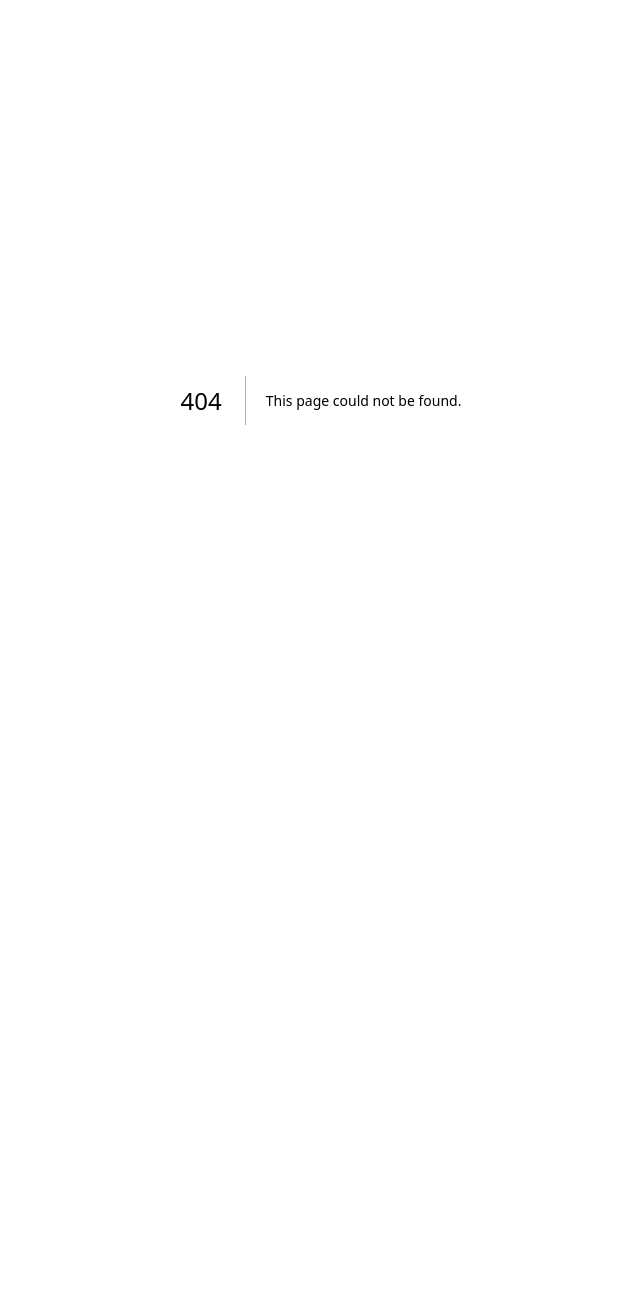
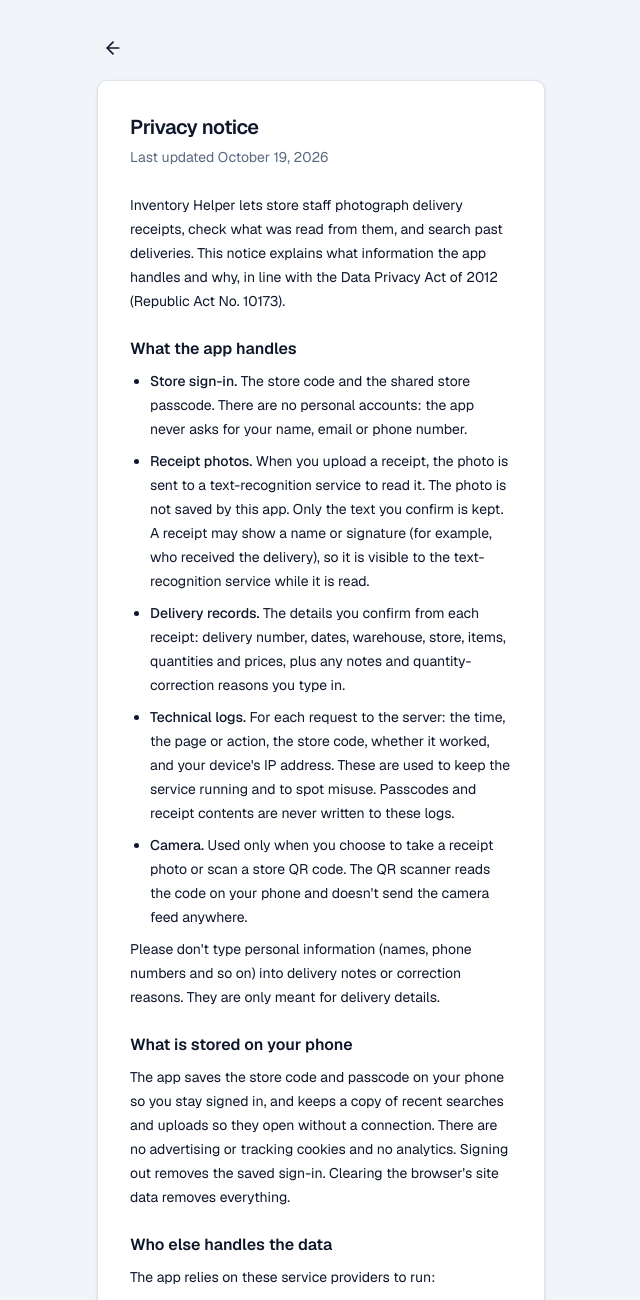
Before and after one commit to andyanunciacion/osave-inv-helper-ui, a Next.js app: page /privacy in a window 1280 px wide. Before the commit this address had no page. Shown: the top 1300 px of the page, without its empty margins (319-959 px from the left). Before the commit the page ends 800 px from the top, so only its background shows below. Built offline with nearby package versions, Linux system fonts and the light colour scheme.

Commit message:
#86 Add a privacy notice page linked from sign-in and the footer

```diff
--- a/src/app/page.tsx
+++ b/src/app/page.tsx
@@ -1,4 +1,6 @@
+import Link from "next/link";
 import { Boxes } from "lucide-react";
+import { Button } from "@/components/ui/button";
 import { InstallTip } from "@/features/install/components/install-tip";
 import { StoreCodeForm } from "@/features/store-session/components/store-code-form";
 
@@ -15,6 +17,14 @@ export default function Home() {
         <main className="flex flex-col gap-6 rounded-lg border bg-card p-6 text-card-foreground shadow-sm sm:p-8">
           <StoreCodeForm />
         </main>
+        <Button
+          variant="link"
+          className="self-center text-muted-foreground"
+          nativeButton={false}
+          render={<Link href="/privacy" />}
+        >
+          Privacy notice
+        </Button>
       </div>
       {/* Installing before signing in saves a second sign-in: the installed
           iPhone app doesn't share Safari's saved store session. */}
--- /dev/null
+++ b/src/app/privacy/page.tsx
@@ -0,0 +1,35 @@
+import type { Metadata } from "next";
+import Link from "next/link";
+import { ArrowLeft } from "lucide-react";
+import { Button } from "@/components/ui/button";
+import { PrivacyNotice } from "@/features/privacy/components/privacy-notice";
+
+export const metadata: Metadata = {
+  title: "Privacy notice · Inventory Helper",
+};
+
+// Not behind RequireStoreSession: the notice has to be readable before
+// signing in.
+export default function PrivacyPage() {
+  return (
+    <div className="flex flex-1 flex-col items-center gap-6 bg-background px-4 py-8 font-sans">
+      <div className="flex w-full max-w-md flex-col gap-4">
+        <div className="flex items-center">
+          <Button
+            variant="ghost"
+            size="icon-lg"
+            className="md:size-8"
+            aria-label="Back"
+            nativeButton={false}
+            render={<Link href="/" />}
+          >
+            <ArrowLeft className="size-5" aria-hidden="true" />
+          </Button>
+        </div>
+        <main className="flex flex-col gap-6 rounded-lg border bg-card p-6 text-card-foreground shadow-sm sm:p-8">
+          <PrivacyNotice />
+        </main>
+      </div>
+    </div>
+  );
+}
--- a/src/app/serwist/[path]/route.ts
+++ b/src/app/serwist/[path]/route.ts
@@ -8,7 +8,7 @@ import { createSerwistRoute } from "@serwist/turbopack";
 // visited. The HTML names this build's hashed chunks, so it gets a new
 // revision on every build rather than a commit hash: a rebuild of the same
 // commit with different env vars has different chunks.
-const PAGES = ["/", "/search", "/search/results", "/upload", "/store-session/scan"];
+const PAGES = ["/", "/search", "/search/results", "/upload", "/store-session/scan", "/privacy"];
 const revision = randomUUID();
 
 export const { dynamic, dynamicParams, revalidate, generateStaticParams, GET } = createSerwistRoute({
--- /dev/null
+++ b/src/features/privacy/components/privacy-notice.tsx
@@ -0,0 +1,128 @@
+import type { ReactNode } from "react";
+
+const DATA_CONTROLLER = "Andy Anunciacion";
+const CONTACT_NAME = "Andy Anunciacion";
+const CONTACT_EMAIL = "andyanunciacion@gmail.com";
+const LAST_UPDATED = "October 19, 2026";
+
+// Thin: static copy only. Describes what the app and its backend actually
+// handle (store login, receipt photos sent to OCR, delivery records, request
+// logs, on-phone storage) — keep it in step when that changes.
+export function PrivacyNotice() {
+  return (
+    <article className="flex flex-col gap-6 text-sm leading-6">
+      <header className="flex flex-col gap-1">
+        <h1 className="text-xl font-semibold tracking-tight">Privacy notice</h1>
+        <p className="text-muted-foreground">Last updated {LAST_UPDATED}</p>
+      </header>
+
+      <p>
+        Inventory Helper lets store staff photograph delivery receipts, check what was read
+        from them, and search past deliveries. This notice explains what information the app
+        handles and why, in line with the Data Privacy Act of 2012 (Republic Act No. 10173).
+      </p>
+
+      <Section title="What the app handles">
+        <ul className="flex list-disc flex-col gap-2 pl-5">
+          <li>
+            <strong className="font-medium">Store sign-in.</strong> The store code and the shared
+            store passcode. There are no personal accounts: the app never asks for your name,
+            email or phone number.
+          </li>
+          <li>
+            <strong className="font-medium">Receipt photos.</strong> When you upload a receipt,
+            the photo is sent to a text-recognition service to read it. The photo is not saved
+            by this app. Only the text you confirm is kept. A receipt may show a name or
+            signature (for example, who received the delivery), so it is visible to the
+            text-recognition service while it is read.
+          </li>
+          <li>
+            <strong className="font-medium">Delivery records.</strong> The details you confirm
+            from each receipt: delivery number, dates, warehouse, store, items, quantities and
+            prices, plus any notes and quantity-correction reasons you type in.
+          </li>
+          <li>
+            <strong className="font-medium">Technical logs.</strong> For each request to the
+            server: the time, the page or action, the store code, whether it worked, and your
+            device&apos;s IP address. These are used to keep the service running and to spot
+            misuse. Passcodes and receipt contents are never written to these logs.
+          </li>
+          <li>
+            <strong className="font-medium">Camera.</strong> Used only when you choose to take a
+            receipt photo or scan a store QR code. The QR scanner reads the code on your phone
+            and doesn&apos;t send the camera feed anywhere.
+          </li>
+        </ul>
+        <p>
+          Please don&apos;t type personal information (names, phone numbers and so on) into
+          delivery notes or correction reasons. They are only meant for delivery details.
+        </p>
+      </Section>
+
+      <Section title="What is stored on your phone">
+        <p>
+          The app saves the store code and passcode on your phone so you stay signed in, and
+          keeps a copy of recent searches and uploads so they open without a connection. There
+          are no advertising or tracking cookies and no analytics. Signing out removes the saved
+          sign-in. Clearing the browser&apos;s site data removes everything.
+        </p>
+      </Section>
+
+      <Section title="Who else handles the data">
+        <p>The app relies on these service providers to run:</p>
+        <ul className="flex list-disc flex-col gap-2 pl-5">
+          <li>Google Cloud Vision, which reads the text on receipt photos</li>
+          <li>Supabase, which holds the database of delivery records</li>
+          <li>Railway, which runs the server and keeps its technical logs</li>
+          <li>Vercel, which hosts the app itself</li>
+        </ul>
+        <p>
+          Some of these providers may process data outside the Philippines. The information is
+          not sold or shared with anyone else.
+        </p>
+      </Section>
+
+      <Section title="How long it is kept">
+        <p>
+          Delivery records are kept while the store uses the app, so past deliveries can still
+          be searched. Technical logs are kept only for the hosting provider&apos;s limited log
+          retention period. Receipt photos are not kept at all.
+        </p>
+      </Section>
+
+      <Section title="Your rights">
+        <p>
+          Under the Data Privacy Act you can ask what information about you is held, have it
+          corrected, object to its use, or ask for it to be deleted. You can also complain to the
+          National Privacy Commission (privacy.gov.ph).
+        </p>
+      </Section>
+
+      <Section title="Who is responsible">
+        <p>
+          {DATA_CONTROLLER} is responsible for the information handled by this app. Questions or
+          requests about it go to the contact below.
+        </p>
+      </Section>
+
+      <Section title="Contact">
+        <p>
+          {CONTACT_NAME}
+          <br />
+          <a href={`mailto:${CONTACT_EMAIL}`} className="text-primary underline underline-offset-4">
+            {CONTACT_EMAIL}
+          </a>
+        </p>
+      </Section>
+    </article>
+  );
+}
+
+function Section({ title, children }: { title: string; children: ReactNode }) {
+  return (
+    <section className="flex flex-col gap-2">
+      <h2 className="text-base font-semibold">{title}</h2>
+      {children}
+    </section>
+  );
+}
--- a/src/features/store-session/components/store-session-footer.tsx
+++ b/src/features/store-session/components/store-session-footer.tsx
@@ -1,5 +1,7 @@
 "use client";
 
+import Link from "next/link";
+import { Button } from "@/components/ui/button";
 import { useStoreSession } from "../hooks/use-store-session";
 import { SignOutButton } from "./sign-out-button";
 
@@ -13,6 +15,10 @@ export function StoreSessionFooter() {
       <span>Store {storeCode}</span>
       <span aria-hidden="true">·</span>
       <SignOutButton />
+      <span aria-hidden="true">·</span>
+      <Button variant="ghost" nativeButton={false} render={<Link href="/privacy" />}>
+        Privacy
+      </Button>
     </footer>
   );
 }
```
